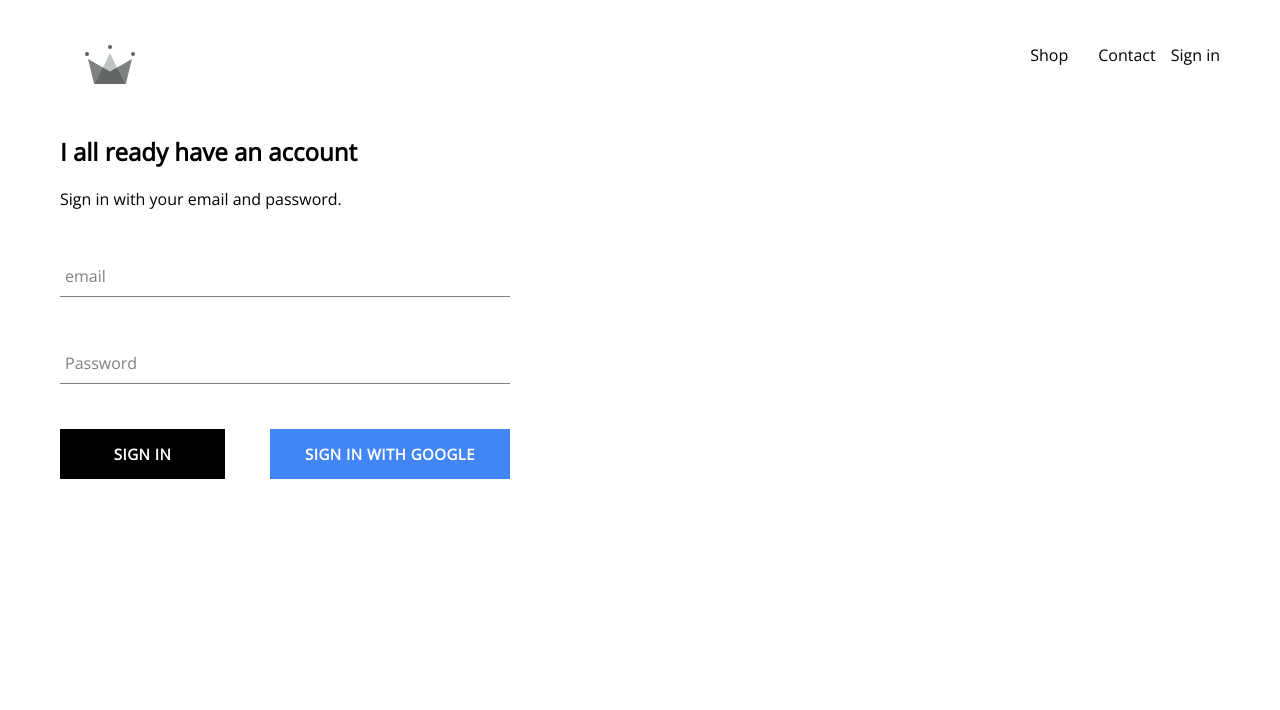
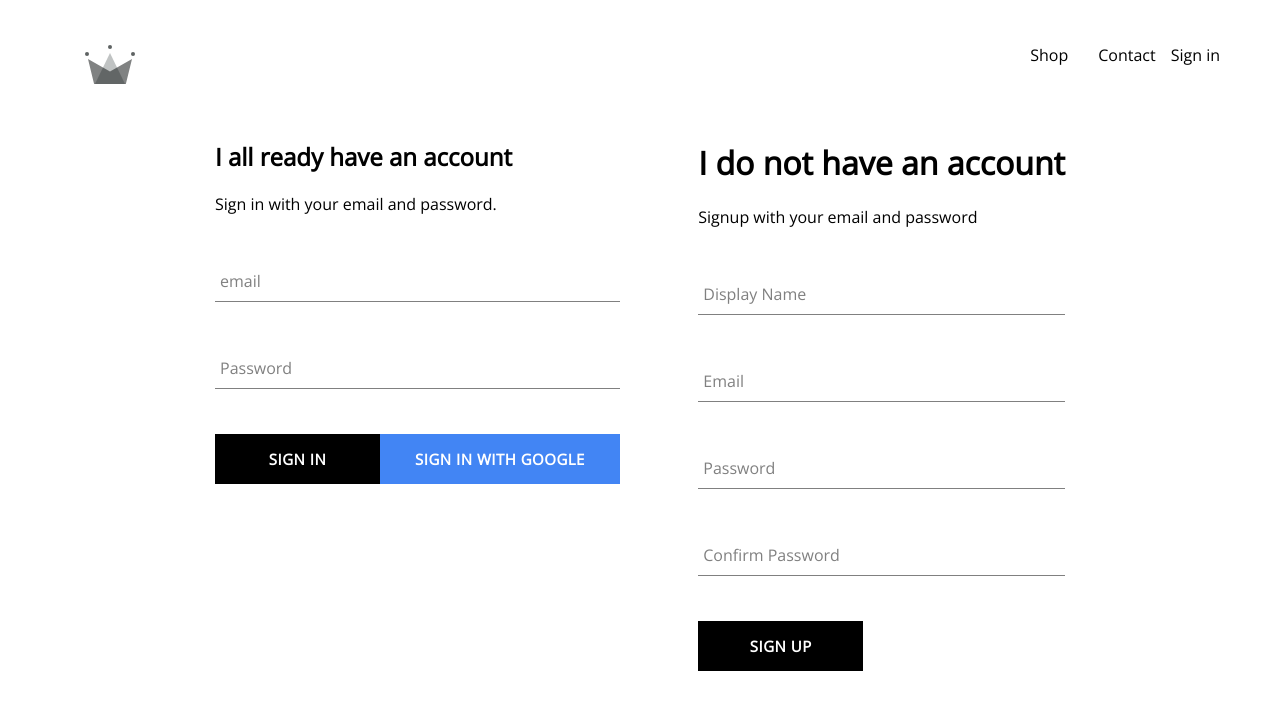
Before and after one commit to tcloss/crwn-clothing, a React (Create React App) app: page /signin in a window 1280 px wide. Shown: the top 710 px of the page. Built offline with nearby package versions, Linux system fonts and the light colour scheme; no server answers.

Commit message:
integrated Firebase email/password authentication

```diff
--- a/src/App.js
+++ b/src/App.js
@@ -5,7 +5,8 @@
 import ShopPage from './pages/shop/shop.component'
 import SignInAndSignUpPage from './pages/sign-in-and-sign-up/sign-in-and-sign-up.component';
 import Header from './components/header/header.component';
-import { auth } from './firebase/firebase.utils'
+import { auth, createUserProfileDocument } from './firebase/firebase.utils'
+
 
 import './App.css';
 
@@ -21,9 +22,22 @@
   }
 
   componentDidMount() {
-    this.unsubscribeFromAuth = auth.onAuthStateChanged(user => {
-      this.setState({currentUser: user});
-      console.log(user);
+    this.unsubscribeFromAuth = auth.onAuthStateChanged(async userAuth => {
+      console.log('authStateChange', userAuth)
+      if (userAuth) {
+        const userRef = await createUserProfileDocument(userAuth);
+        userRef.onSnapshot( snapshot => {
+          this.setState({
+            currentUser: {
+              id: snapshot.id,
+              ...snapshot.data()
+            }
+          }, () => {console.log('state', this.state)})
+
+        })
+      } else {
+        this.setState({currentUser: userAuth})
+      }
     })
   }
 
--- a/src/components/form-input/form-input.component.jsx
+++ b/src/components/form-input/form-input.component.jsx
@@ -7,7 +7,7 @@
         <input className='form-input' onChange={handleChange} {...otherProps}/>
         {
             label ?
-                (<label className={`${otherProps.value.length ? 'shrink' : ''} form-input-label`}>
+                (<label className={`${otherProps.value && otherProps.value.length ? 'shrink' : ''} form-input-label`}>
                 {label}
                 </label>)
             :
--- a/src/components/sign-in/sign-in.component.jsx
+++ b/src/components/sign-in/sign-in.component.jsx
@@ -2,7 +2,7 @@
 
 import FormInput from '../form-input/form-input.component'
 import CustomButton from '../custom-button/custom-button.componet'
-import {signInWithGoogle} from '../../firebase/firebase.utils';
+import { auth, signInWithGoogle } from '../../firebase/firebase.utils';
 
 import './sign-in.styles.scss'
 
@@ -15,8 +15,18 @@
         }
     }
 
-    handleSubmit = (e) => {
-        e.eventPreventDefault();
+    handleSubmit = async (event) => {
+        event.preventDefault();
+        console.log('in handleSubmit of sign-in')
+        const {email, password} = this.state;
+        try {
+            await auth.signInWithEmailAndPassword(email, password);
+            this.setState({email: '', password: ''});
+            console.log('signed In I think')
+        } catch (error) {
+            console.error(error);
+        }
+
     }
 
     handleChange = (event) => {
@@ -35,7 +45,7 @@
                     <FormInput type="password" name='password' label='Password' value={this.state.password} required handleChange={this.handleChange}/>
                     <div className='buttons'>
                         <CustomButton type="submit">Sign In</CustomButton>
-                        <CustomButton onClick={signInWithGoogle} isGoogleSignIn>Sign in with Google</CustomButton>
+                        <CustomButton type='button' onClick={signInWithGoogle} isGoogleSignIn>Sign in with Google</CustomButton>
                     </div>
                 </form>
             </div>
--- a/src/components/sign-in/sign-in.styles.scss
+++ b/src/components/sign-in/sign-in.styles.scss
@@ -1,5 +1,5 @@
 .sign-in {
-    width: 450px;
+    width: 380;
     display: flex;
     flex-direction: column;
 
--- /dev/null
+++ b/src/components/sign-up/sign-up.component.jsx
@@ -0,0 +1,103 @@
+import React from 'react';
+
+import FormInput from '../form-input/form-input.component';
+import CustomButton from '../custom-button/custom-button.componet';
+
+import {auth, createUserProfileDocument} from '../../firebase/firebase.utils';
+
+import './sign-up.styles.scss';
+
+class SignUp extends React.Component {
+    constructor() {
+        super();
+
+        this.state = {
+            displayName: '',
+            email: '',
+            password: '',
+            confirmPassword: ''
+        };
+    }
+
+    handleSubmit = async event => {
+        event.preventDefault();
+
+        const { displayName, email, password, confirmPassword} = this.state;
+
+        if (password !== confirmPassword) {
+            alert("Passwords don't match");
+            return;
+        }
+
+        try{
+            const {user} = await auth.createUserWithEmailAndPassword(
+                email,
+                password
+            );
+
+            await createUserProfileDocument(user, {displayName});
+
+            this.setState({
+                displayName: '',
+                email: '',
+                password: '',
+                confirmPassword: ''
+            });
+        } catch (error) {
+            console.error(error);
+        }
+    };
+
+    handleChange = event  => {
+        const { name, value} = event.target;
+        console.log(name, value)
+        this.setState({ [name]: value });
+    }
+
+    render() {
+        const { displayName, email, password, confirmPassword } = this.state;
+        return (
+            <div className='sign-up'>
+                <h1>I do not have an account</h1>
+                <span>Signup with your email and password</span>
+                <form className='sign-up-form' onSubmit={this.handleSubmit}>
+                    <FormInput
+                        type='text'
+                        name='displayName'
+                        value={displayName}
+                        onChange={this.handleChange}
+                        label='Display Name'
+                        required
+                    />
+                    <FormInput
+                        type='email'
+                        name='email'
+                        value={email}
+                        onChange={this.handleChange}
+                        label='Email'
+                        required
+                    />
+                    <FormInput
+                        type='password'
+                        name='password'
+                        value={password}
+                        onChange={this.handleChange}
+                        label='Password'
+                        required
+                    />
+                    <FormInput
+                        type='password'
+                        name='confirmPassword'
+                        value={confirmPassword}
+                        onChange={this.handleChange}
+                        label='Confirm Password'
+                        required
+                    />
+                    <CustomButton type='submit'>Sign Up</CustomButton>
+                </form>
+            </div>
+        );
+    }
+}
+
+export default SignUp;
--- /dev/null
+++ b/src/components/sign-up/sign-up.styles.scss
@@ -0,0 +1,9 @@
+.sign-up {
+    display: flex;
+    flex-direction: column;
+    width: 380;
+
+    .title {
+        margin: 10px 0px;
+    }
+}
--- a/src/firebase/firebase.utils.js
+++ b/src/firebase/firebase.utils.js
@@ -13,6 +13,33 @@
 
 firebase.initializeApp(config);
 
+export const createUserProfileDocument = async (userAuth, additionalData) => {
+    if (!userAuth) return;
+    console.log('userAuth', userAuth);
+    console.log('additionalData', additionalData);
+    const userRef = firestore.doc(`users/${userAuth.uid}`);
+
+    const userSnapShot = await userRef.get();
+
+    if (!userSnapShot.exists) {
+        const {displayName, email} = userAuth;
+        const createdAt = new Date();
+        console.log('additionalData', additionalData);
+        try{
+            await userRef.set( {
+                displayName,
+                email,
+                createdAt,
+                ...additionalData
+            });
+        } catch (error) {
+            console.log('error creating user', error.message);
+        }
+    }
+
+    return userRef;
+};
+
 export const auth = firebase.auth();
 export const firestore = firebase.firestore();
 
--- a/src/pages/sign-in-and-sign-up/sign-in-and-sign-up.component.jsx
+++ b/src/pages/sign-in-and-sign-up/sign-in-and-sign-up.component.jsx
@@ -1,12 +1,14 @@
 import React from 'react';
 
 import SignIn from '../../components/sign-in/sign-in.component'
+import SignUp from '../../components/sign-up/sign-up.component'
 
 import './sign-in-and-sign-up.styles.scss';
 
 const SignInAndSignUpPage = () => (
     <div className='sign-in-and-sign-up'>
         <SignIn></SignIn>
+        <SignUp></SignUp>
     </div>
 )
 
--- a/src/pages/sign-in-and-sign-up/sign-in-and-sign-up.styles.scss
+++ b/src/pages/sign-in-and-sign-up/sign-in-and-sign-up.styles.scss
@@ -0,0 +1,6 @@
+.sign-in-and-sign-up {
+    width: 850px;
+    display: flex;
+    justify-content: space-between;
+    margin: 30px auto;
+}
```
Also changed, not shown: 1 other file (tests, documents, lock files or other folders).
